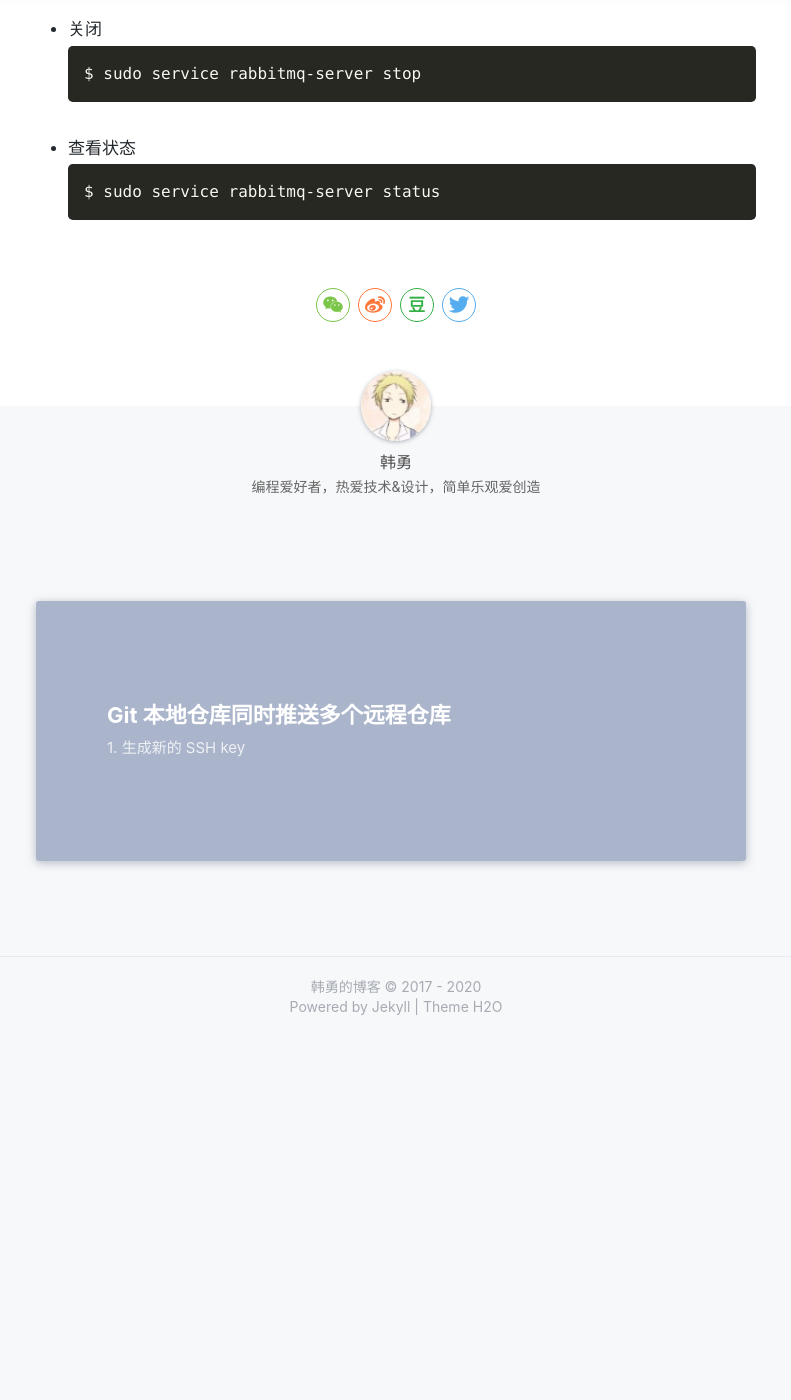
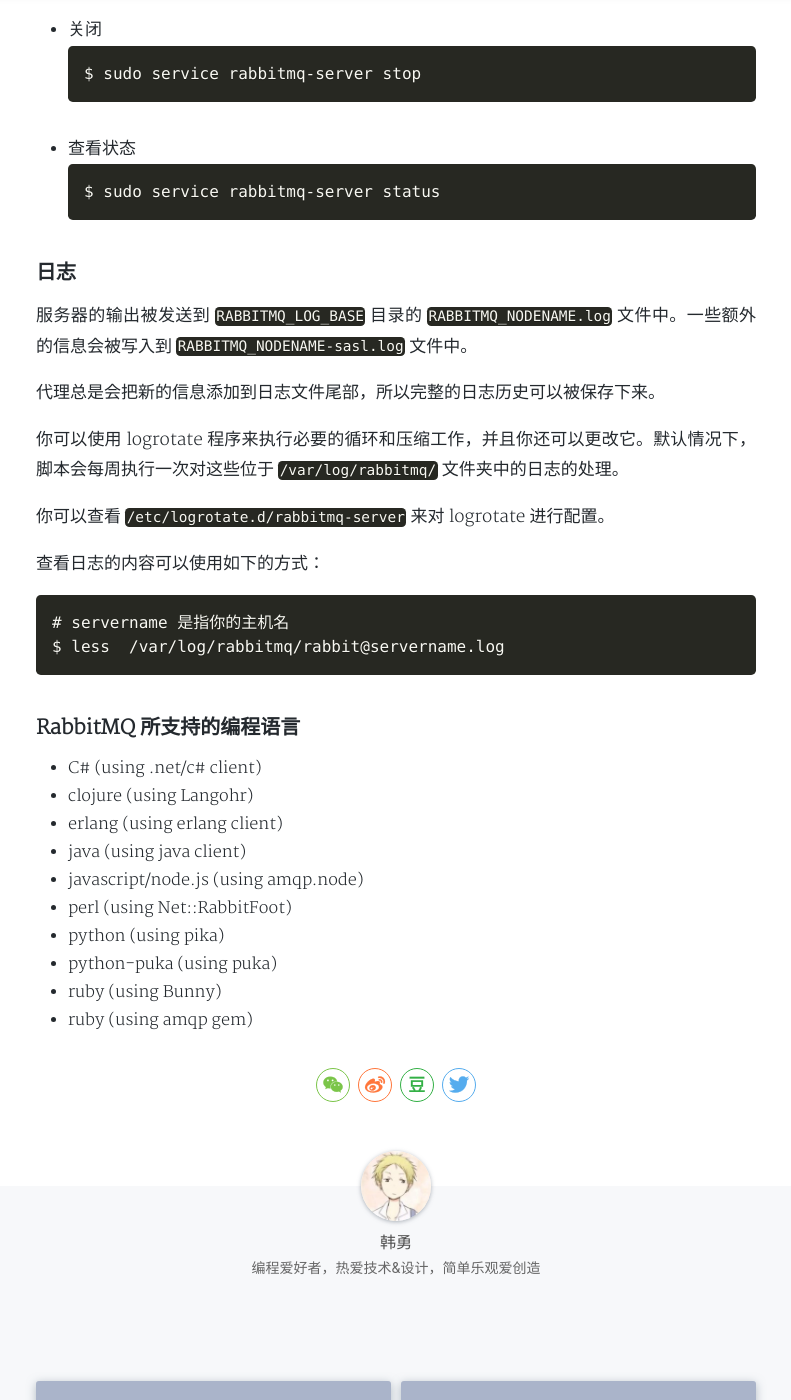
Before and after one commit to han199901/myGitPersonalBlog, a Jekyll site: the page built from _posts/2020-6-27-probe-in-RabbitMQ.md, in a window 1280 px wide and 1400 px high, scrolled down 1899 px. Shown: the whole window, without its empty margins (244-1035 px from the left). Built offline with Jekyll 4.4.1, drawn with Linux system fonts in a browser that asks for light colours; nearby versions of some CDN libraries; a style sheet for code colours, icons or effects is not loaded; before the commit the page ends 2936 px from its top, so only the background shows below that; some of the changed text lies outside the part shown.

Commit message:
2020-6-28

```diff
--- a/_posts/2020-6-27-probe-in-RabbitMQ.md
+++ b/_posts/2020-6-27-probe-in-RabbitMQ.md
@@ -70,3 +70,33 @@ $ sudo apt-get install -y rabbitmq-server
   ~~~shell
   $ sudo service rabbitmq-server status
   ~~~
+
+### 日志
+
+服务器的输出被发送到 `RABBITMQ_LOG_BASE` 目录的 `RABBITMQ_NODENAME.log` 文件中。一些额外的信息会被写入到 `RABBITMQ_NODENAME-sasl.log` 文件中。
+
+代理总是会把新的信息添加到日志文件尾部，所以完整的日志历史可以被保存下来。
+
+你可以使用 logrotate 程序来执行必要的循环和压缩工作，并且你还可以更改它。默认情况下，脚本会每周执行一次对这些位于 `/var/log/rabbitmq/` 文件夹中的日志的处理。
+
+你可以查看 `/etc/logrotate.d/rabbitmq-server` 来对 logrotate 进行配置。
+
+查看日志的内容可以使用如下的方式：
+
+~~~shell
+# servername 是指你的主机名
+$ less  /var/log/rabbitmq/rabbit@servername.log
+~~~
+
+### RabbitMQ 所支持的编程语言
+
+- C# (using .net/c# client)
+- clojure (using Langohr)
+- erlang (using erlang client)
+- java (using java client)
+- javascript/node.js (using amqp.node)
+- perl (using Net::RabbitFoot)
+- python (using pika)
+- python-puka (using puka)
+- ruby (using Bunny)
+- ruby (using amqp gem)
```
Also changed, not shown: _posts/2020-6-28-probe-in-RabbitMQ.md (added, +102 -0 lines), _posts/2020-6-28-the-art-of-java-concurrency-programming.md (added, +37 -0 lines).
